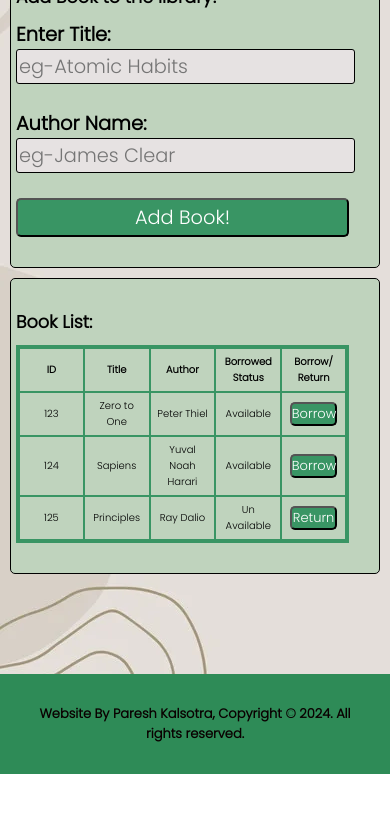
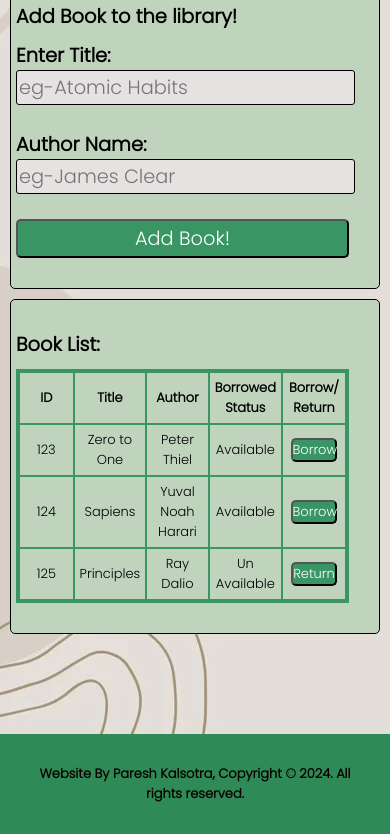
Before and after one commit to Paresh-Kalsotra/library-management-system, a plain HTML site: page index.html in a window 390 px wide. Shown: the part 785-1619 px from the top of the page. Before the commit the page ends 1559 px from the top, so only its background shows below. Drawn offline with Linux system fonts and the light colour scheme.

Commit message:
heading size changed

```diff
--- a/style.css
+++ b/style.css
@@ -188,7 +188,7 @@ h1 {
   td,
   .navbar h2,
   .navbar a {
-    font-size: x-small;
+    font-size: small;
   }
   #statusResponse,
   #addResponse,
@@ -199,7 +199,7 @@ h1 {
   }
 
   h1 {
-    font-size: 1rem;
+    font-size: 1.1rem;
   }
   .margin-box {
     margin: 0px;
```
